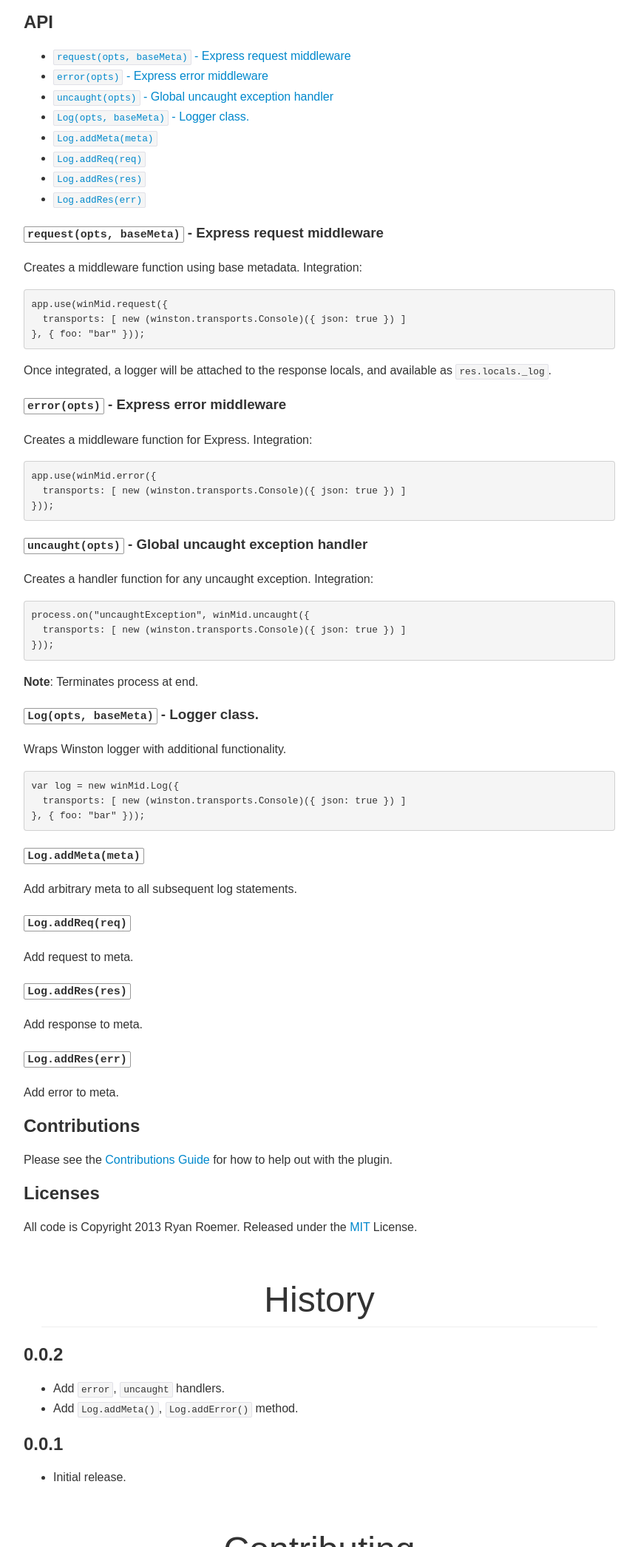
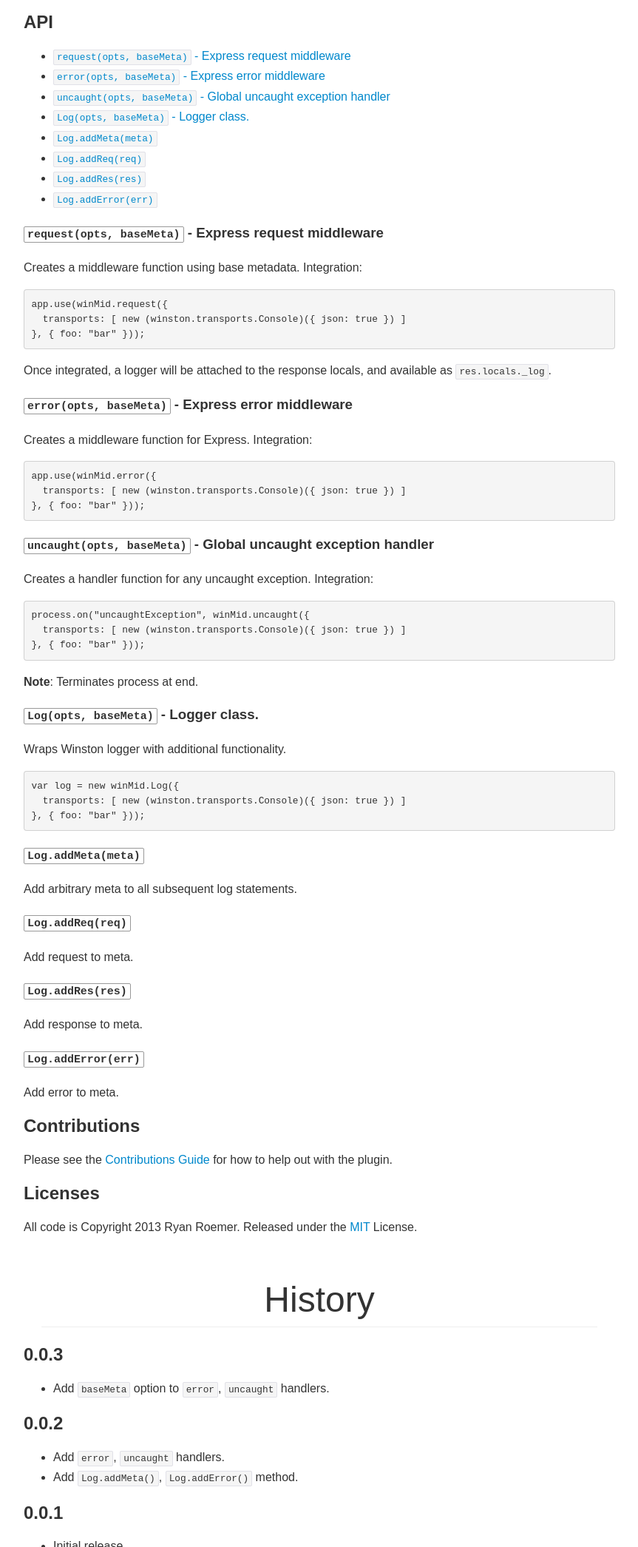
Before and after one commit to FormidableLabs/express-winston-middleware, a website: page index.html in a window 1280 px wide. Shown: the part 2021-4112 px from the top of the page at 74% size, without its empty margins (0-863 px from the left). Drawn offline with nearby package versions, Linux system fonts and the light colour scheme.

Commit message:
Add baseMeta to handlers and fix docs.

```diff
--- a/index.html
+++ b/index.html
@@ -103,13 +103,13 @@ app.use(logging.createMiddle(requestLogger({
 <h2 id="api">API</h2>
 <ul>
 <li><a href="#-request-opts-basemeta-express-request-middleware"><code>request(opts, baseMeta)</code> - Express request middleware</a></li>
-<li><a href="#-error-opts-express-error-middleware"><code>error(opts)</code> - Express error middleware</a></li>
-<li><a href="#-uncaught-opts-global-uncaught-exception-handler"><code>uncaught(opts)</code> - Global uncaught exception handler</a></li>
+<li><a href="#-error-opts-basemeta-express-error-middleware"><code>error(opts, baseMeta)</code> - Express error middleware</a></li>
+<li><a href="#-uncaught-opts-basemeta-global-uncaught-exception-handler"><code>uncaught(opts, baseMeta)</code> - Global uncaught exception handler</a></li>
 <li><a href="#-log-opts-basemeta-logger-class-"><code>Log(opts, baseMeta)</code> - Logger class.</a></li>
 <li><a href="#-log-addmeta-meta-"><code>Log.addMeta(meta)</code></a></li>
 <li><a href="#-log-addreq-req-"><code>Log.addReq(req)</code></a></li>
 <li><a href="#-log-addres-res-"><code>Log.addRes(res)</code></a></li>
-<li><a href="#-log-addres-err-"><code>Log.addRes(err)</code></a></li>
+<li><a href="#-log-adderror-err-"><code>Log.addError(err)</code></a></li>
 </ul>
 <h3 id="-request-opts-basemeta-express-request-middleware"><code>request(opts, baseMeta)</code> - Express request middleware</h3>
 <p>Creates a middleware function using base metadata. Integration:</p>
@@ -118,16 +118,16 @@ app.use(logging.createMiddle(requestLogger({
 }, { foo: &quot;bar&quot; }));</code></pre>
 <p>Once integrated, a logger will be attached to the response locals,
 and available as <code>res.locals._log</code>.</p>
-<h3 id="-error-opts-express-error-middleware"><code>error(opts)</code> - Express error middleware</h3>
+<h3 id="-error-opts-basemeta-express-error-middleware"><code>error(opts, baseMeta)</code> - Express error middleware</h3>
 <p>Creates a middleware function for Express. Integration:</p>
 <pre><code>app.use(winMid.error({
   transports: [ new (winston.transports.Console)({ json: true }) ]
-}));</code></pre>
-<h3 id="-uncaught-opts-global-uncaught-exception-handler"><code>uncaught(opts)</code> - Global uncaught exception handler</h3>
+}, { foo: &quot;bar&quot; }));</code></pre>
+<h3 id="-uncaught-opts-basemeta-global-uncaught-exception-handler"><code>uncaught(opts, baseMeta)</code> - Global uncaught exception handler</h3>
 <p>Creates a handler function for any uncaught exception. Integration:</p>
 <pre><code>process.on(&quot;uncaughtException&quot;, winMid.uncaught({
   transports: [ new (winston.transports.Console)({ json: true }) ]
-}));</code></pre>
+}, { foo: &quot;bar&quot; }));</code></pre>
 <p><strong>Note</strong>: Terminates process at end.</p>
 <h3 id="-log-opts-basemeta-logger-class-"><code>Log(opts, baseMeta)</code> - Logger class.</h3>
 <p>Wraps Winston logger with additional functionality.</p>
@@ -140,7 +140,7 @@ and available as <code>res.locals._log</code>.</p>
 <p>Add request to meta.</p>
 <h3 id="-log-addres-res-"><code>Log.addRes(res)</code></h3>
 <p>Add response to meta.</p>
-<h3 id="-log-addres-err-"><code>Log.addRes(err)</code></h3>
+<h3 id="-log-adderror-err-"><code>Log.addError(err)</code></h3>
 <p>Add error to meta.</p>
 <h2 id="contributions">Contributions</h2>
 <p>Please see the <a href="./CONTRIBUTING.md">Contributions Guide</a> for how to help out
@@ -151,6 +151,10 @@ Released under the <a href="./LICENSE.txt">MIT</a> License.</p>
 
         </div>
         <div id="history"><h1 id="history">History</h1>
+<h2 id="0-0-3">0.0.3</h2>
+<ul>
+<li>Add <code>baseMeta</code> option to <code>error</code>, <code>uncaught</code> handlers.</li>
+</ul>
 <h2 id="0-0-2">0.0.2</h2>
 <ul>
 <li>Add <code>error</code>, <code>uncaught</code> handlers.</li>
```
Also changed, not shown: HISTORY.md (+4 -0 lines), index.js (+17 -12 lines), README.md.
